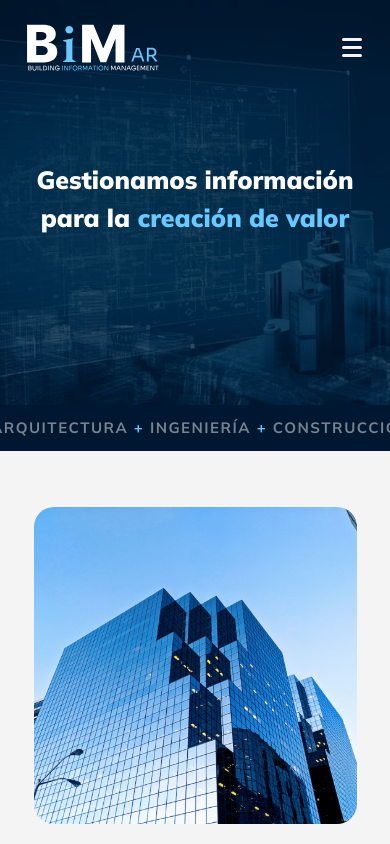
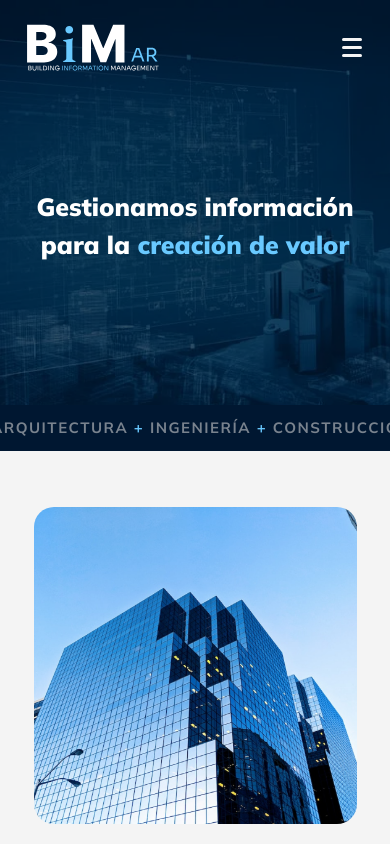
Before and after one commit to escuderoemanuel/bim-ar, a React (Vite) app: page / in a window 390 px wide. Shown: the top 844 px of the page. Built offline with nearby package versions, Linux system fonts and the light colour scheme; some icons are missing.

Commit message:
Cambio offset en elementos Link

```diff
--- a/src/components/Body/Inicio/Inicio.css
+++ b/src/components/Body/Inicio/Inicio.css
@@ -54,7 +54,6 @@
   .inicio {
     height: 451px;
     background-position: 50%;
-    padding-top: 3.5rem;
   }
 
   .inicioContainer {
```
